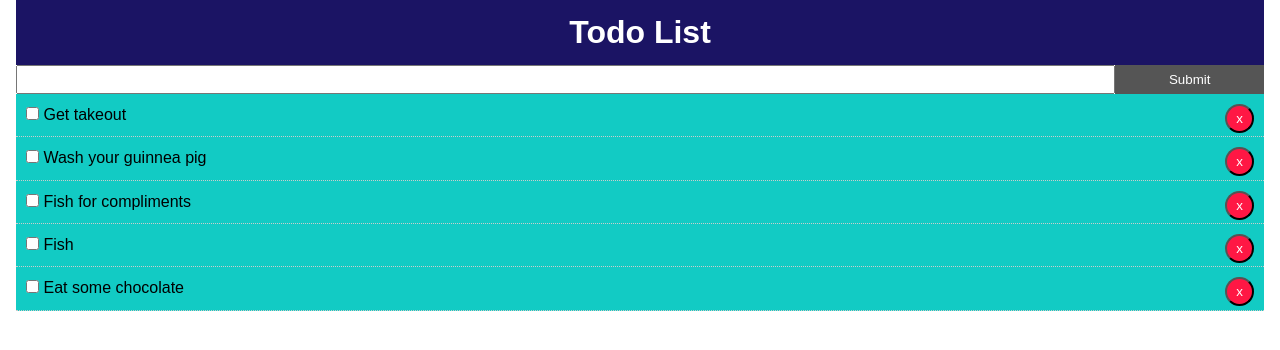
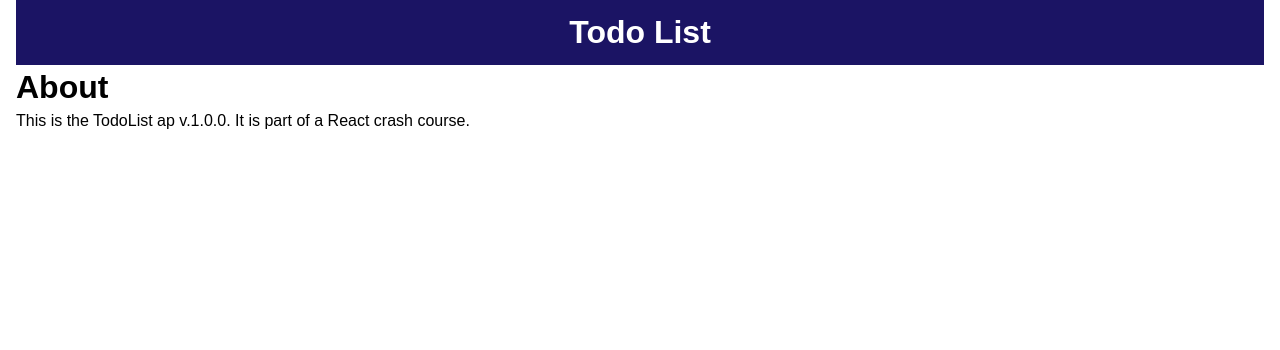
Before and after one commit to madameJeanette/react-todo-app, a React (Create React App) app: page /about in a window 1280 px wide. Shown: the top 350 px of the page. Built offline with nearby package versions, Linux system fonts and the light colour scheme.

Commit message:
router + about page

```diff
--- a/package.json
+++ b/package.json
@@ -5,6 +5,7 @@
   "dependencies": {
     "react": "^16.9.0",
     "react-dom": "^16.9.0",
+    "react-router-dom": "^5.0.1",
     "react-scripts": "3.1.1",
     "uuid": "^3.3.3"
   },
--- a/src/App.js
+++ b/src/App.js
@@ -1,9 +1,12 @@
 import React, { Component } from 'react';
+import { BrowserRouter as Router, Route} from 'react-router-dom';
 import "./App.css";
 import Todos from './components/Todos';
 import Header from './components/layout/Header';
 import AddTodo from './components/AddTodo';
+import About from './components/pages/About';
 import uuid from 'uuid';
+
 
 class App extends Component {
   state = {
@@ -64,16 +67,24 @@
   render() {
     // console.log(this.state.todos)
     return (
+      <Router>
        <div className = "App" >
         <div className="container">
          <Header />
+         <Route exact path="/" render={props => (
+           <React.Fragment>
               <AddTodo addTodo={this.addTodo} />
               <Todos todos={this.state.todos}
                 markComplete ={ this.markComplete}
                 delTodo = {this.delTodo}
                />
+           </React.Fragment>
+         )} />
+         <Route path="/about" component={About} />
+
        </div>
       </div>
+     </Router>
     );
   }
 }
--- /dev/null
+++ b/src/components/pages/About.js
@@ -0,0 +1,15 @@
+import React from 'react'
+
+export default function About() {
+    return (
+      <React.Fragment>
+        <h1>About</h1>
+        <p>This is the TodoList ap v.1.0.0.
+             It is part of a React crash course.</p>
+      </React.Fragment>
+      //react.fragment is a ghost element you don' t see but,
+      // need for jsx to undersand the markup.
+
+
+    )
+}
```
Also changed, not shown: 1 other file (tests, documents, lock files or other folders). Lines whose indentation alone changed are shown as unchanged.
